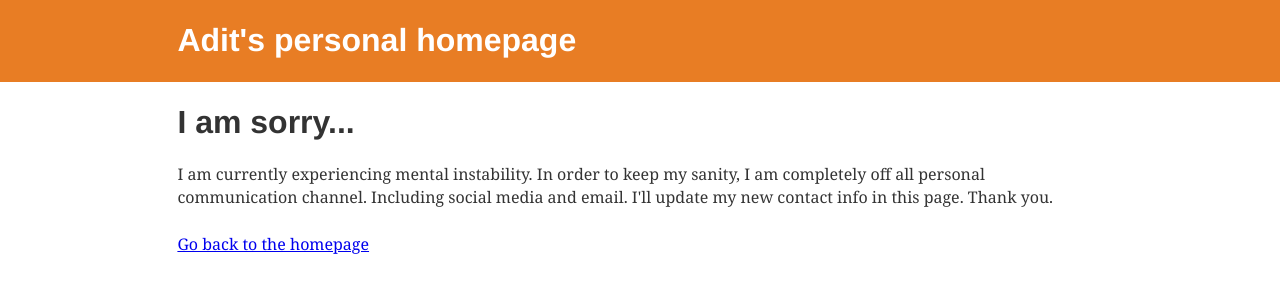
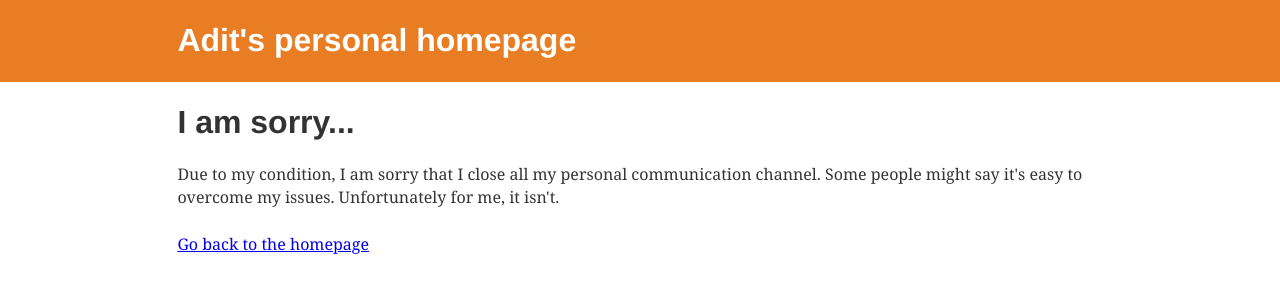
Before and after one commit to pradityabagus/pradityabagus.github.io, a Gatsby site: page /contact-me in a window 1280 px wide. Shown: the top 294 px of the page. Built offline with nearby package versions, Linux system fonts and the light colour scheme; Gatsby itself is replaced by a stand-in of ours.

Commit message:
Update contact-me.js

```diff
--- a/src/pages/contact-me.js
+++ b/src/pages/contact-me.js
@@ -7,7 +7,7 @@ import { withPrefix } from 'gatsby'
 const SecondPage = () => (
   <Layout>
     <h1>I am sorry...</h1>
-    <p>I am currently experiencing mental instability. In order to keep my sanity, I am completely off all personal communication channel. Including social media and email. I'll update my new contact info in this page. Thank you.</p>
+    <p>Due to my condition, I am sorry that I close all my personal communication channel. Some people might say it's easy to overcome my issues. Unfortunately for me, it isn't.</p>
 
     <Link to="/">Go back to the homepage</Link>
   </Layout>
```
